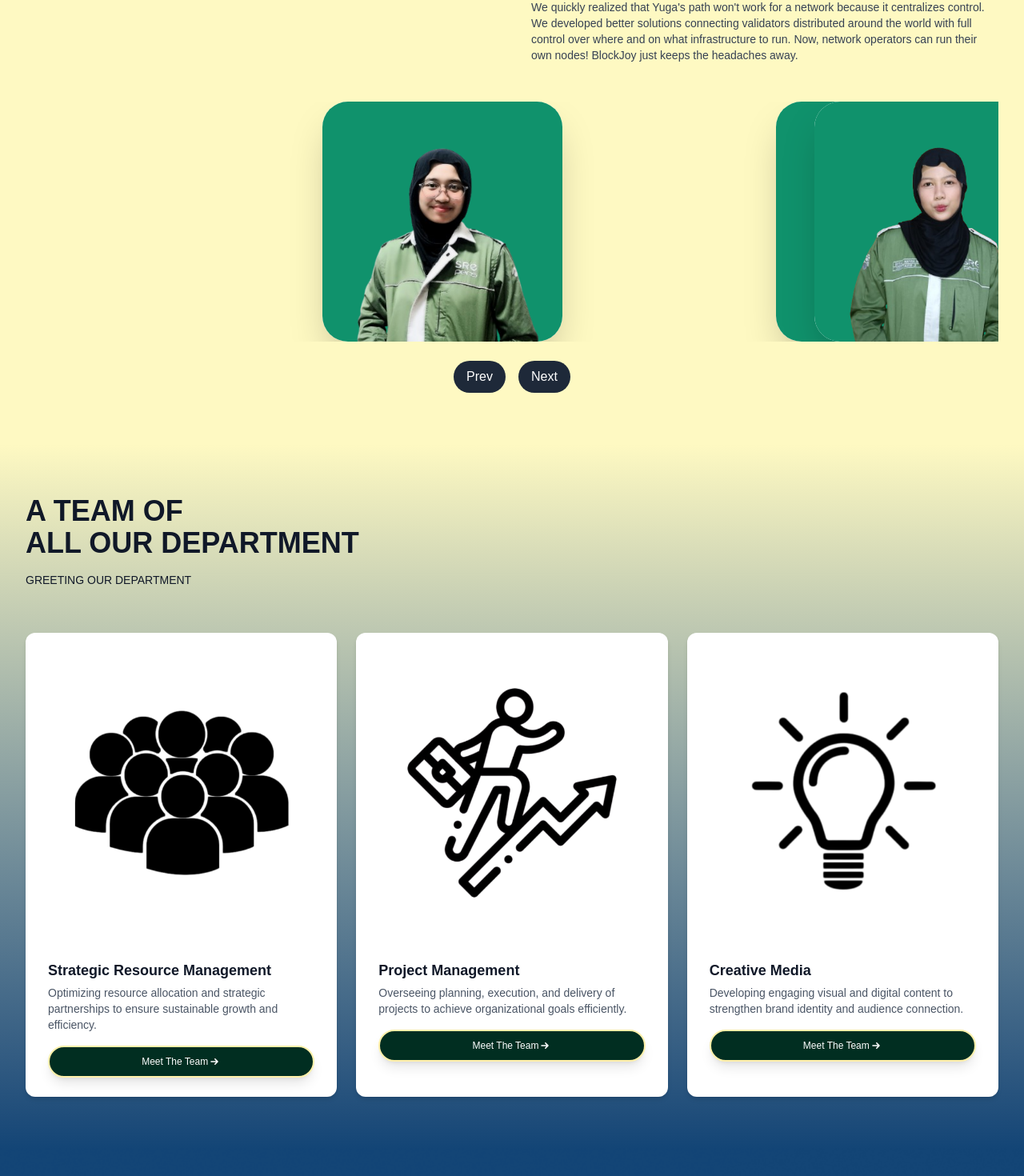
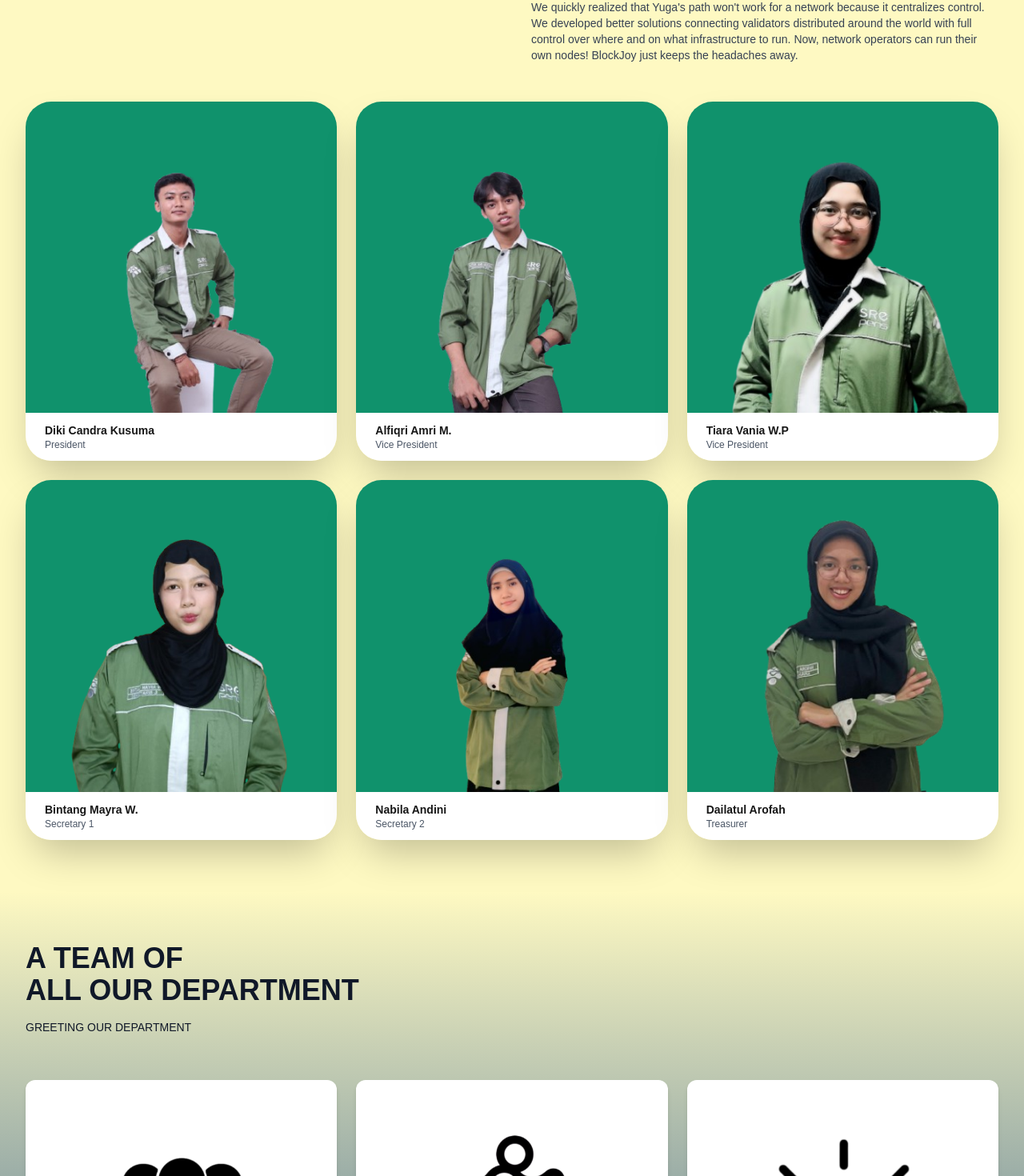
Before and after one commit to JustNandoo/SRE-WEBSITE, a Next.js app: page /about in a window 1280 px wide. Shown: the part 3200-4670 px from the top of the page at 80% size. Built offline with nearby package versions, Linux system fonts and the light colour scheme.

Commit message:
first commit

```diff
--- a/src/app/(pages)/about/page.tsx
+++ b/src/app/(pages)/about/page.tsx
@@ -2,7 +2,7 @@ import Hero from "@/app/layouts/about/Hero";
 import Vismis from "@/app/layouts/about/VismisSect";
 import Structure from "@/app/layouts/about/StructureSect";
 import PresdirSect from "@/app/layouts/about/PresdirSection";
-import Departmen from "@/app/layouts/about/DepartmentSection";
+import Department from "@/app/layouts/about/DepartmentSection";
 import SectionContact from "@/app/layouts/about/SectionContact";
 
 export default function Page() {
@@ -12,7 +12,7 @@ export default function Page() {
       <Vismis/>
       <Structure/>
       <PresdirSect/>
-      <Departmen/>
+      <Department/>
       <SectionContact/>
     </div>
   );
--- a/src/app/components/about/PresdirCard.tsx
+++ b/src/app/components/about/PresdirCard.tsx
@@ -1,70 +1,24 @@
 "use client";
 
-import React, { useEffect, useRef } from "react";
+import React, { useState } from "react";
 import Image from "next/image";
-import gsap from "gsap";
 import { TeamMember } from "../../../../lib/presdirData";
 
 interface PresdirCardProps {
   members: TeamMember[];
 }
 
-const boxWidth = 300;
-
 const PresdirCard: React.FC<PresdirCardProps> = ({ members }) => {
-  const carouselRef = useRef<HTMLDivElement>(null);
-
-  const next = () => {
-    const wrapWidth = (members.length - 1) * boxWidth;
-    gsap.to(carouselRef.current!.children, {
-      x: "-=" + boxWidth,
-      duration: 1,
-      modifiers: {
-        x: function (x) {
-          const val = gsap.utils.wrap(-boxWidth, wrapWidth, parseInt(x));
-          return val + "px";
-        },
-      },
-    });
-  };
-
-  const prev = () => {
-    gsap.to(carouselRef.current!.children, {
-      x: "+=" + boxWidth,
-      duration: 1,
-      modifiers: {
-        x: function (x) {
-          const wrapWidth = (members.length - 1) * boxWidth;
-          const val = gsap.utils.wrap(-boxWidth, wrapWidth, parseInt(x));
-          return val + "px";
-        },
-      },
-    });
-  };
-
-  useEffect(() => {
-    gsap.set(carouselRef.current!.children, {
-      x: (i: number) => i * boxWidth,
-    });
-
-    const interval = setInterval(() => {
-      next();
-    }, 2000);
-
-    return () => clearInterval(interval);
-  }, []);
+  const [hoveredMember, setHoveredMember] = useState<number | null>(null);
 
   return (
-    <div className="relative w-full">
-      <div
-        className="flex w-full overflow-hidden"
-        style={{ height: boxWidth }}
-        ref={carouselRef}
-      >
+    <div className="grid grid-cols-1 sm:grid-cols-2 md:grid-cols-3 lg:grid-cols-3 gap-6">
       {members.map((member, index) => (
         <div
           key={index}
-            className="w-[300px] flex-none relative overflow-hidden rounded-[2rem] shadow-2xl mx-2 bg-white"
+          className="relative overflow-hidden rounded-[2rem] group shadow-2xl"
+          onMouseEnter={() => setHoveredMember(index)}
+          onMouseLeave={() => setHoveredMember(null)}
         >
           <div className="aspect-square relative bg-[#10926C]">
             <Image
@@ -73,35 +27,22 @@ const PresdirCard: React.FC<PresdirCardProps> = ({ members }) => {
               fill
               className="object-cover"
             />
-              <div className="absolute inset-0 bg-gray-900/50 flex items-center justify-center p-4 opacity-0 hover:opacity-100 transition-opacity duration-300">
-                <p className="text-white text-center text-sm">
-                  {member.description}
-                </p>
+            {/* Hover overlay */}
+            <div
+              className={`absolute inset-0 bg-gray-900/50 flex items-center justify-center p-4 transition-opacity duration-300 ${
+                hoveredMember === index ? 'opacity-100' : 'opacity-0'
+              }`}
+            >
+              <p className="text-white text-center text-sm">{member.description}</p>
             </div>
           </div>
-            <div className="pl-6 p-3">
+          <div className="pl-6 p-3 bg-white">
             <h3 className="text-sm font-bold">{member.name}</h3>
             <p className="text-xs text-gray-600">{member.title}</p>
           </div>
         </div>
       ))}
     </div>
-
-      <div className="flex justify-center gap-4 mt-6">
-        <button
-          onClick={prev}
-          className="px-4 py-2 bg-gray-800 text-white rounded-full hover:bg-gray-700"
-        >
-          Prev
-        </button>
-        <button
-          onClick={next}
-          className="px-4 py-2 bg-gray-800 text-white rounded-full hover:bg-gray-700"
-        >
-          Next
-        </button>
-      </div>
-    </div>
   );
 };
 
--- a/src/app/layouts/about/DepartmentSection.tsx
+++ b/src/app/layouts/about/DepartmentSection.tsx
@@ -101,9 +101,11 @@ const DepartmentSection: React.FC = () => {
                 <p className="text-sm text-gray-600 mt-1 mb-4">
                   {department.description}
                 </p>
-                <Link
-                  href="#"
-                  ref={(el) => (buttonRefs.current[department.id] = el)}
+                <Link href="#" passHref legacyBehavior>
+                  <a
+                    ref={(el) => {
+                      buttonRefs.current[department.id] = el;
+                    }}
                     onMouseEnter={() => handleMouseEnter(department.id)}
                     onMouseLeave={() => handleMouseLeave(department.id)}
                     onClick={(e) => {
@@ -125,6 +127,7 @@ const DepartmentSection: React.FC = () => {
                         clipRule="evenodd"
                       />
                     </svg>
+                  </a>
                 </Link>
               </div>
             </div>
```
Lines whose indentation alone changed are shown as unchanged.
